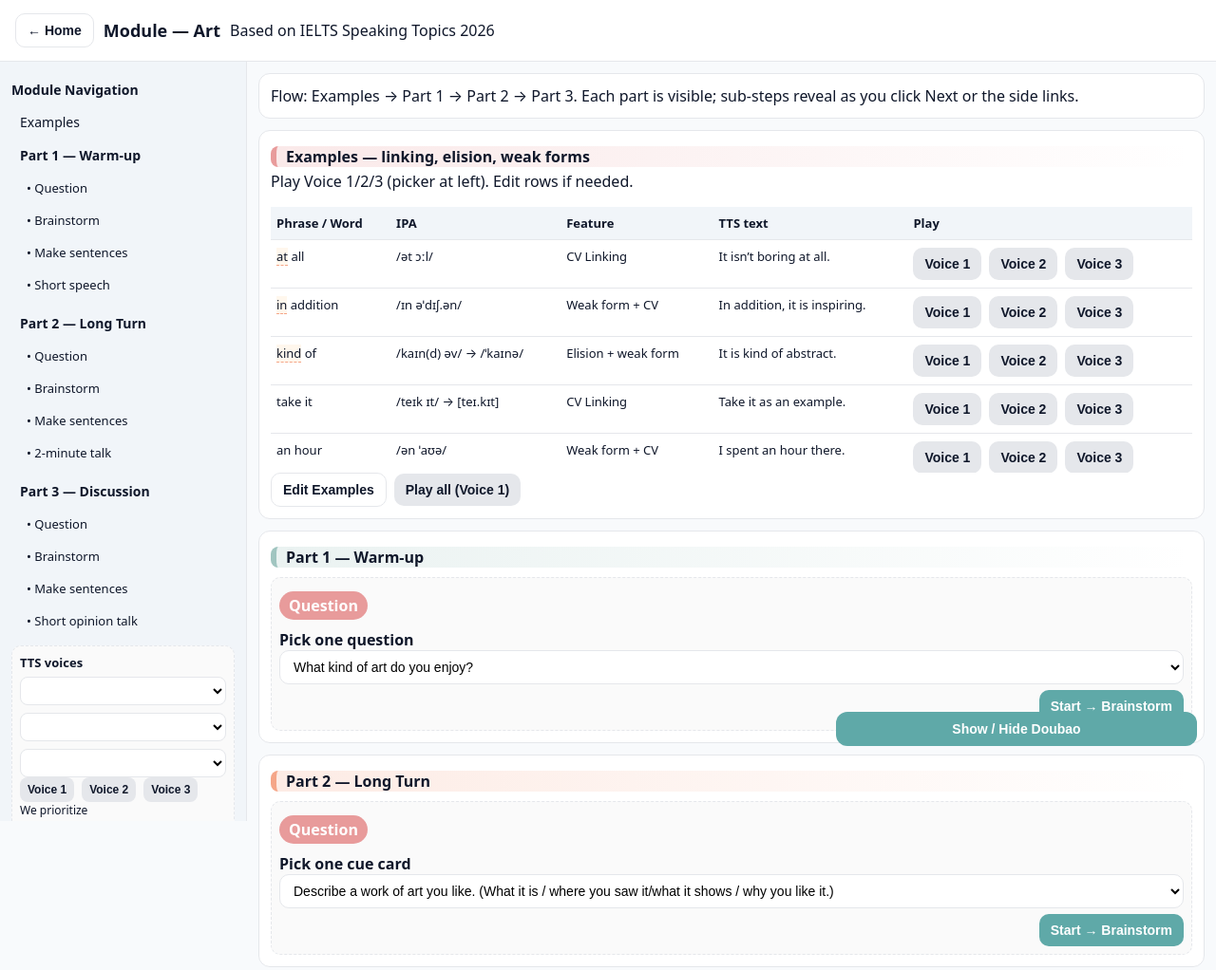
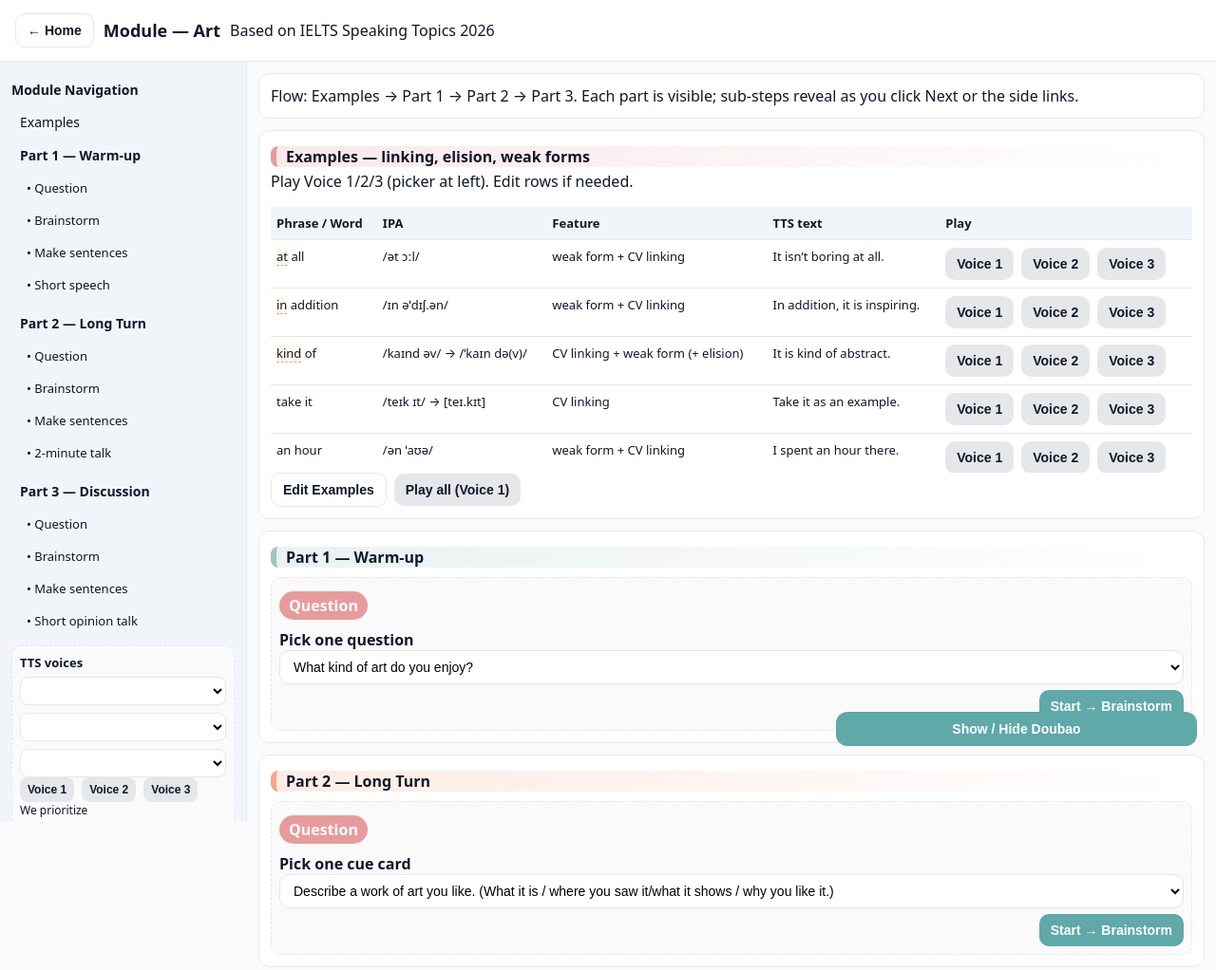
Before and after one commit to TZ-edtech/boost-your-fluency, a plain HTML site: page module.html in a window 1280 px wide. Shown: the top 1022 px of the page at 95% size. Drawn offline with Linux system fonts and the light colour scheme.

Commit message:
Update module.html

```diff
--- a/module.html
+++ b/module.html
@@ -561,11 +561,11 @@ const QS={
   }
 };
 const DEFAULT_EXH=[
-  {phrase:'at all', ipa:'/ət ɔːl/', feat:'CV Linking', tts:'It isn’t boring at all.'},
-  {phrase:'in addition', ipa:'/ɪn əˈdɪʃ.ən/', feat:'Weak form + CV', tts:'In addition, it is inspiring.'},
-  {phrase:'kind of', ipa:'/kaɪn(d) əv/ → /ˈkaɪnə/', feat:'Elision + weak form', tts:'It is kind of abstract.'},
-  {phrase:'take it', ipa:'/teɪk ɪt/ → [teɪ.kɪt]', feat:'CV Linking', tts:'Take it as an example.'},
-  {phrase:'an hour', ipa:'/ən ˈaʊə/', feat:'Weak form + CV', tts:'I spent an hour there.'}
+  {phrase:'at all', ipa:'/ət ɔːl/', feat:'weak form + CV linking', tts:'It isn’t boring at all.'},
+  {phrase:'in addition', ipa:'/ɪn əˈdɪʃ.ən/', feat:'weak form + CV linking', tts:'In addition, it is inspiring.'},
+  {phrase:'kind of', ipa:'/kaɪnd əv/ → /ˈkaɪn də(v)/', feat:'CV linking + weak form (+ elision)', tts:'It is kind of abstract.'},
+  {phrase:'take it', ipa:'/teɪk ɪt/ → [teɪ.kɪt]', feat:'CV linking', tts:'Take it as an example.'},
+  {phrase:'an hour', ipa:'/ən ˈaʊə/', feat:'weak form + CV linking', tts:'I spent an hour there.'}
 ];
 const EXH=[...DEFAULT_EXH];
 const tbody=document.querySelector('#exhibitTable tbody');
```
